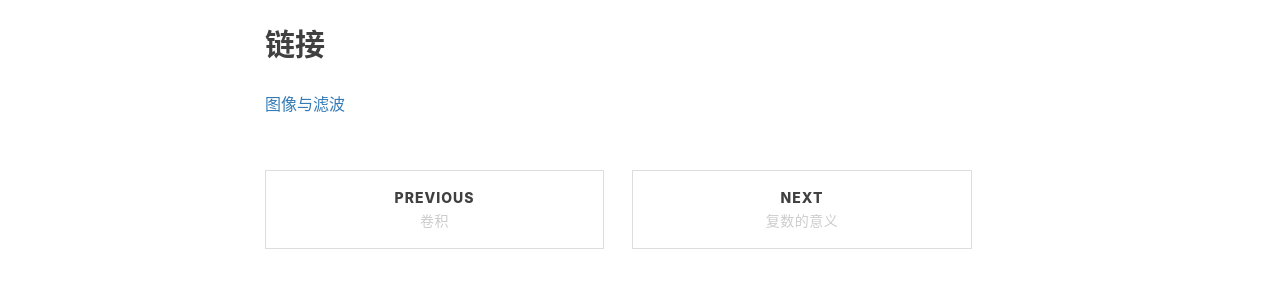
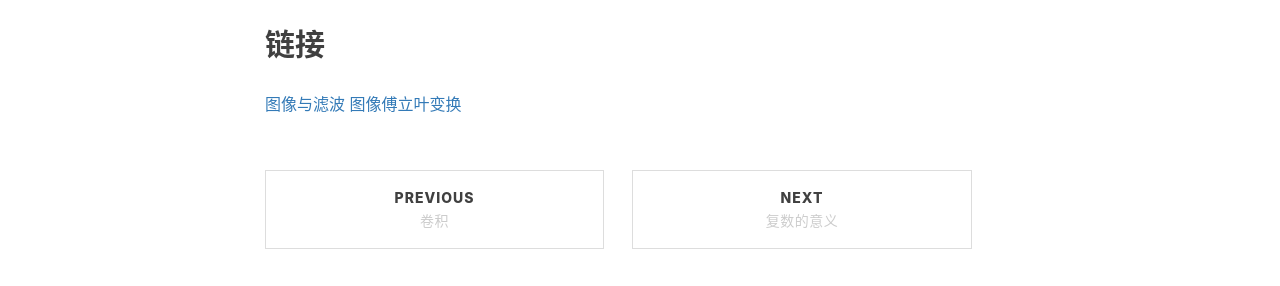
Before and after one commit to gary-robotics/dlward, a Jekyll site: the page built from _posts/2018-06-20-图像与滤波-2018.markdown, in a window 1280 px wide. Shown: the part 610-896 px from the top of the page. Built offline with Jekyll 4.4.1, drawn with Linux system fonts in a browser that asks for light colours; nearby versions of some CDN libraries; comment, search, counter and statistics services are not loaded.

Commit message:
Update 2018-06-20-图像与滤波-2018.markdown

```diff
--- a/_posts/2018-06-20-图像与滤波-2018.markdown
+++ b/_posts/2018-06-20-图像与滤波-2018.markdown
@@ -14,3 +14,4 @@ tags:                               #标签
 
 ## 链接
 [图像与滤波](http://www.ruanyifeng.com/blog/2017/12/image-and-wave-filters.html)
+[图像傅立叶变换](https://wenku.baidu.com/view/8a96af5165ce0508773213d0.html)
```
